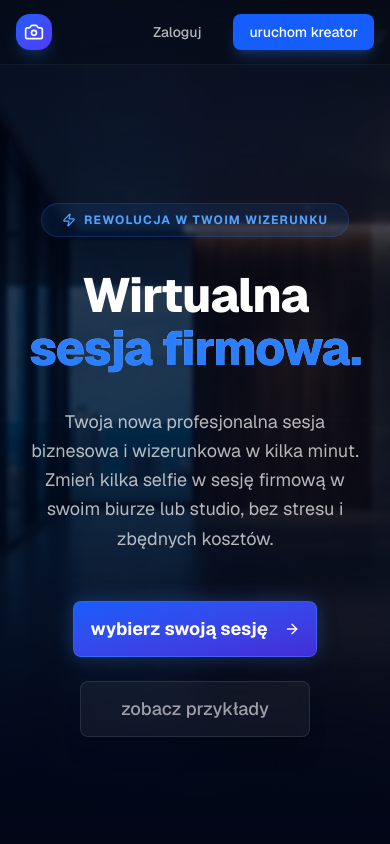
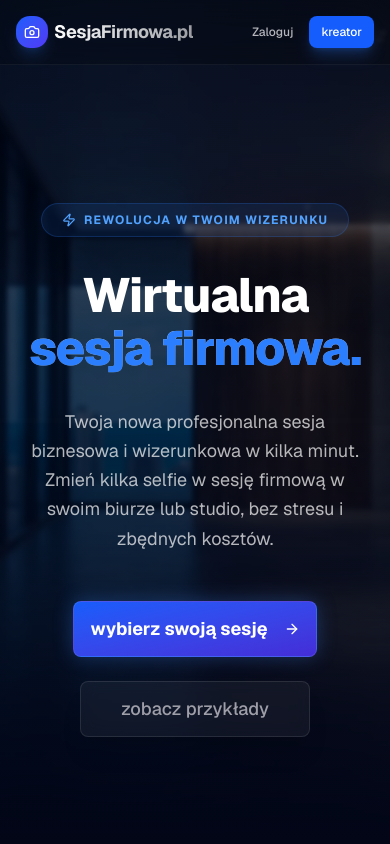
Before and after one commit to dabrodev/sesja-firmowa, a Next.js app: page / in a window 390 px wide. Shown: the top 844 px of the page. Built offline with nearby package versions, Linux system fonts and the light colour scheme; no server answers.

Commit message:
style: restore company name and shrink buttons on mobile header

```diff
--- a/src/app/page.tsx
+++ b/src/app/page.tsx
@@ -63,11 +63,11 @@ export default function Home() {
       {/* Navigation */}
       <header className="fixed top-0 z-50 w-full border-b border-white/5 bg-black/20 backdrop-blur-xl">
         <div className="container mx-auto flex h-16 items-center justify-between px-4 sm:px-6">
-          <div className="flex items-center gap-2">
-            <div className="flex h-9 w-9 items-center justify-center rounded-xl bg-gradient-to-br from-blue-600 to-indigo-600 shadow-lg shadow-blue-500/20">
-              <Camera className="h-5 w-5 text-white" />
+          <div className="flex items-center gap-1.5 sm:gap-2">
+            <div className="flex h-8 w-8 sm:h-9 sm:w-9 items-center justify-center rounded-xl bg-gradient-to-br from-blue-600 to-indigo-600 shadow-lg shadow-blue-500/20">
+              <Camera className="h-4 w-4 sm:h-5 sm:w-5 text-white" />
             </div>
-            <span className="hidden sm:inline-block text-xl font-bold tracking-tight bg-gradient-to-r from-white to-white/60 bg-clip-text text-transparent">SesjaFirmowa.pl</span>
+            <span className="text-lg sm:text-xl font-bold tracking-tight bg-gradient-to-r from-white to-white/60 bg-clip-text text-transparent">SesjaFirmowa.pl</span>
           </div>
 
           <NavigationMenu className="hidden md:flex">
@@ -89,7 +89,7 @@ export default function Home() {
             </NavigationMenuList>
           </NavigationMenu>
 
-          <div className="flex items-center gap-4">
+          <div className="flex items-center gap-2 sm:gap-4">
             {user && userProfile && (
               <div className="mr-2 hidden items-center gap-2 rounded-full border border-blue-500/20 bg-blue-500/10 px-3 py-1 text-sm font-medium sm:flex">
                 <Coins className="h-4 w-4 text-blue-400" />
@@ -102,8 +102,8 @@ export default function Home() {
             ) : user ? (
               <DropdownMenu>
                 <DropdownMenuTrigger asChild>
-                  <Button variant="ghost" className="relative h-9 w-9 rounded-full p-0">
-                    <Avatar className="h-9 w-9">
+                  <Button variant="ghost" className="relative h-8 w-8 sm:h-9 sm:w-9 rounded-full p-0">
+                    <Avatar className="h-8 w-8 sm:h-9 sm:w-9">
                       <AvatarImage src={user.photoURL || ""} alt={user.displayName || ""} />
                       <AvatarFallback className="bg-blue-600 text-white">
                         {user.displayName?.charAt(0) || user.email?.charAt(0)}
@@ -140,15 +140,15 @@ export default function Home() {
             ) : (
               <Button
                 variant="ghost"
-                className="text-white/70 hover:bg-white/5 hover:text-white"
+                className="text-white/70 hover:bg-white/5 hover:text-white px-2 sm:px-4 text-xs sm:text-sm"
                 onClick={() => router.push("/login")}
               >
                 Zaloguj
               </Button>
             )}
             <Link href="/generator">
-              <Button className="bg-blue-600 text-white hover:bg-blue-700 shadow-lg shadow-blue-500/25 px-4 sm:px-6">
-                uruchom kreator
+              <Button className="bg-blue-600 text-white hover:bg-blue-700 shadow-lg shadow-blue-500/25 px-3 sm:px-6 h-8 sm:h-10 text-xs sm:text-sm">
+                <span className="hidden sm:inline">uruchom </span>kreator
               </Button>
             </Link>
           </div>
```
